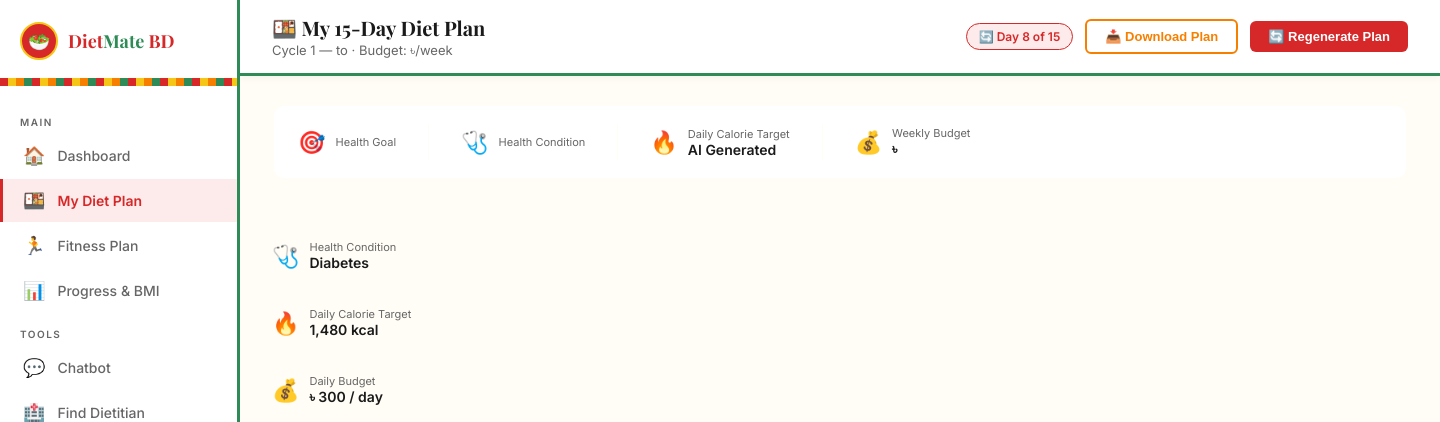
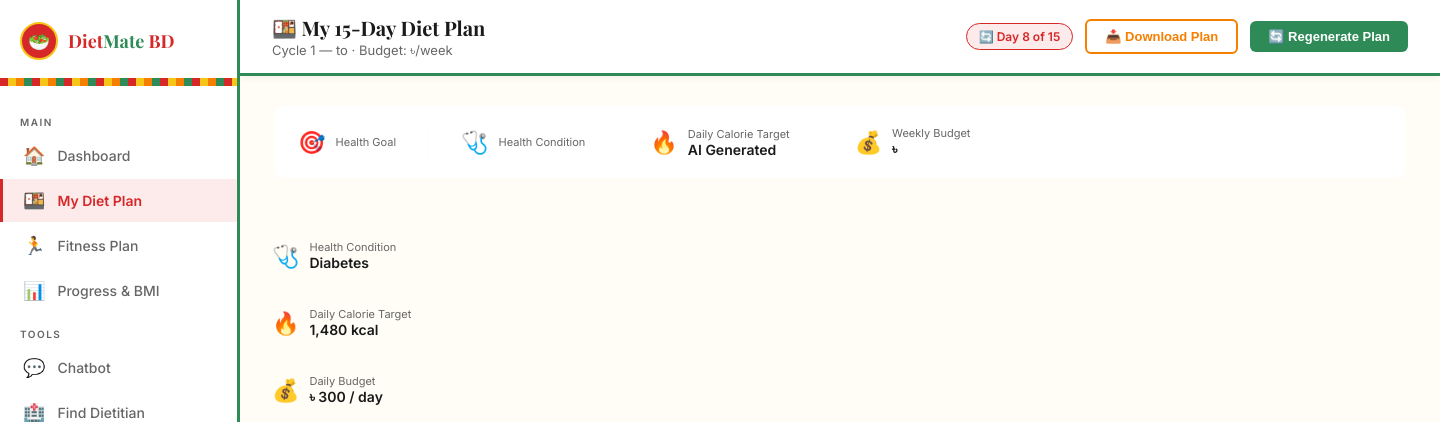
Before and after one commit to adila-afsara/Smart-Diet-Fitness-Planner, a Django app: template templates/DietMate_dietplan.html in a window 1440 px wide. Shown: the top 422 px of the page. Run offline with Django 5.2, Linux system fonts and the light colour scheme; the template is opened without the code that fills it, so the values that code supplies are empty.

Commit message:
Update DietMate_dietplan.html

```diff
--- a/templates/DietMate_dietplan.html
+++ b/templates/DietMate_dietplan.html
@@ -84,7 +84,7 @@
     }
 
     .btn-primary {
-      background: var(--red); color: white; border: none;
+      background: var(--green); color: white; border: none;
       border-radius: 6px; padding: 8px 18px; font-size: 13px;
       font-weight: 600; cursor: pointer; transition: background 0.2s;
     }
```
